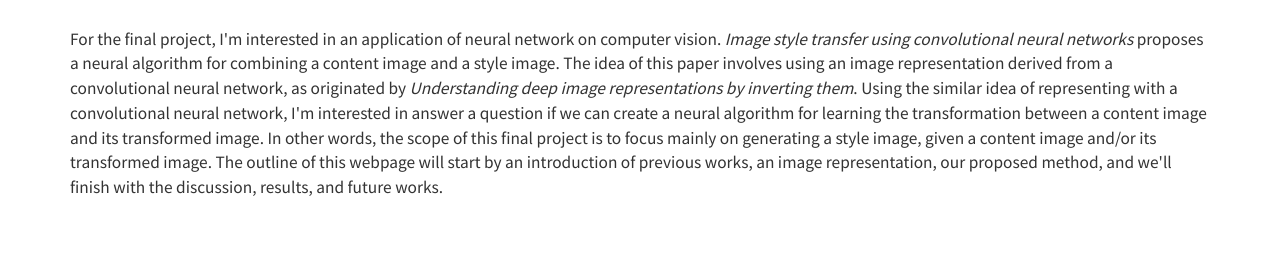
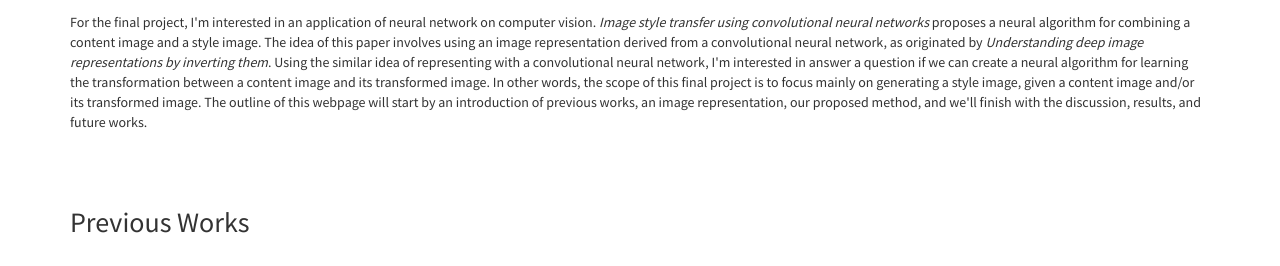
Before and after one commit to TopWorld2040/hmc-cs152, a plain HTML site: page index.html in a window 1280 px wide. Shown: the part 414-680 px from the top of the page. Drawn offline with nearby package versions, Linux system fonts and the light colour scheme; some packages are replaced by stand-ins of ours.

Commit message:
Update full-width-pics.css

```diff
--- a/css/full-width-pics.css
+++ b/css/full-width-pics.css
@@ -5,7 +5,7 @@
  */
 * {
     font-family: 'Source Sans Pro', sans-serif;
-    font-size: 13pt;
+    /* font-size: 13pt; */
 }
 
 .image-bg-fluid-height,
```
